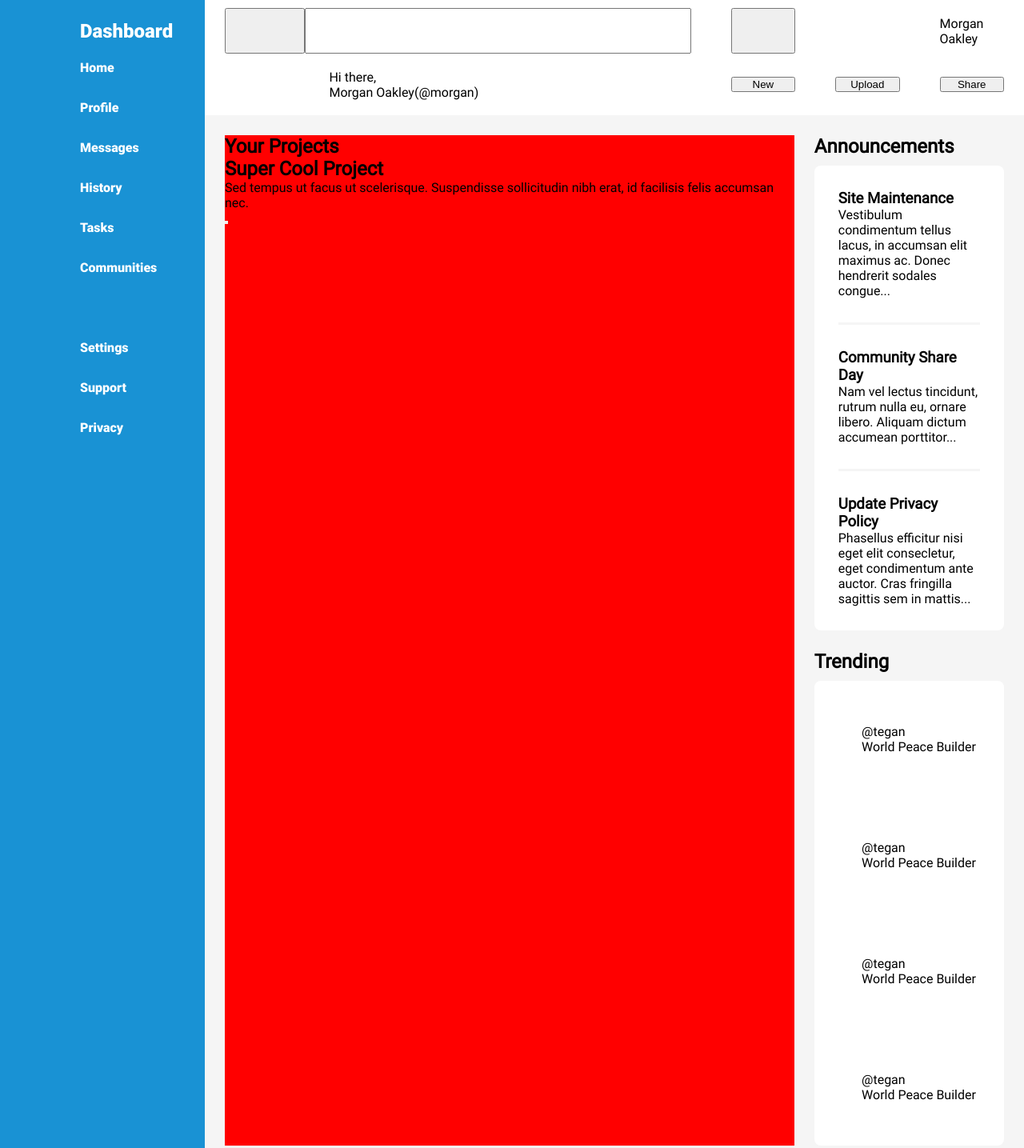
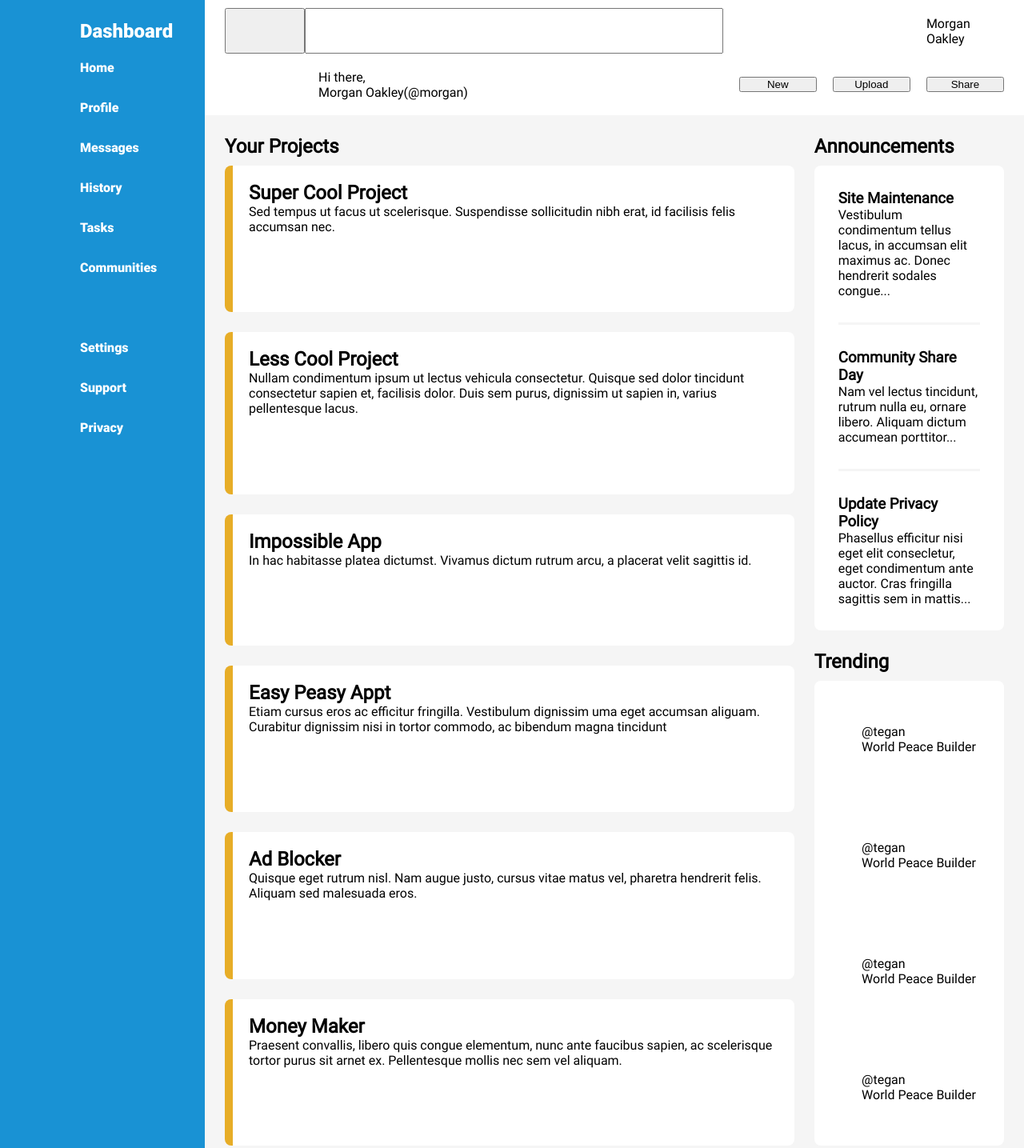
Before and after one commit to Hyacinthum-Polypus/odin-admin-dashboard, a plain HTML site: page index.html in a window 1280 px wide. Shown: the top 1435 px of the page at 80% size. Drawn offline with Linux system fonts and the light colour scheme.

Commit message:
Add main projects html content to index.html. Add projects grid and flex styling to style.css.

```diff
--- a/index.html
+++ b/index.html
@@ -13,15 +13,15 @@
                     <button type="submit"><svg></svg></button>
                     <input type="text" id="search-bar">
                 </form>
-                <button class="notification-icon"><svg></svg></button>
+                <svg class="notification"></svg>
                 <svg class="user-pfp"></svg>
                 <span class="user-name">Morgan Oakley</span>
                 <svg class="header-bottom user-pfp"></svg>
-                <span class="welcome-message">
-                <span class="message">Hi there,</span>
-                <br>
-                <span class="header-bottom user-name">Morgan Oakley(@morgan)</span>
-                </span>
+                <div class="welcome-message">
+                    <span class="message">Hi there,</span>
+                    <br>
+                    <span class="header-bottom user-name">Morgan Oakley(@morgan)</span>
+                </div>
                 <button class="header-bottom button-new">New</button>
                 <button class="header-bottom button-upload">Upload</button>
                 <button class="header-bottom button-Share">Share</button>
@@ -49,7 +49,54 @@
                             <h2>Super Cool Project</h2>
                             <p>Sed tempus ut facus ut scelerisque. Suspendisse sollicitudin nibh erat, id facilisis felis accumsan nec.</p>
                             <div class="project-buttons">
-                                <button>
+                                <svg class="favorite"></svg>
+                                <svg class="watch"></svg>
+                                <svg class="share"></svg>
+                            </div>
+                        </div>
+                        <div class="project-container">
+                            <h2>Less Cool Project</h2>
+                            <p>Nullam condimentum ipsum ut lectus vehicula consectetur. Quisque sed dolor tincidunt consectetur sapien et, facilisis dolor. Duis sem purus, dignissim ut sapien in, varius pellentesque lacus.</p>
+                            <div class="project-buttons">
+                                <svg class="favorite"></svg>
+                                <svg class="watch"></svg>
+                                <svg class="share"></svg>
+                            </div>
+                        </div>
+                        <div class="project-container">
+                            <h2>Impossible App</h2>
+                            <p>In hac habitasse platea dictumst. Vivamus dictum rutrum arcu, a placerat velit sagittis id.</p>
+                            <div class="project-buttons">
+                                <svg class="favorite"></svg>
+                                <svg class="watch"></svg>
+                                <svg class="share"></svg>
+                            </div>
+                        </div>
+                        <div class="project-container">
+                            <h2>Easy Peasy Appt</h2>
+                            <p>Etiam cursus eros ac efficitur fringilla. Vestibulum dignissim uma eget accumsan aliguam. Curabitur dignissim nisi in tortor commodo, ac bibendum magna tincidunt</p>
+                            <div class="project-buttons">
+                                <svg class="favorite"></svg>
+                                <svg class="watch"></svg>
+                                <svg class="share"></svg>
+                            </div>
+                        </div>
+                        <div class="project-container">
+                            <h2>Ad Blocker</h2>
+                            <p>Quisque eget rutrum nisl. Nam augue justo, cursus vitae matus vel, pharetra hendrerit felis. Aliquam sed malesuada eros.</p>
+                            <div class="project-buttons">
+                                <svg class="favorite"></svg>
+                                <svg class="watch"></svg>
+                                <svg class="share"></svg>
+                            </div>
+                        </div>
+                        <div class="project-container">
+                            <h2>Money Maker</h2>
+                            <p>Praesent convallis, libero quis congue elementum, nunc ante faucibus sapien, ac scelerisque tortor purus sit arnet ex. Pellentesque mollis nec sem vel aliquam.</p>
+                            <div class="project-buttons">
+                                <svg class="favorite"></svg>
+                                <svg class="watch"></svg>
+                                <svg class="share"></svg>
                             </div>
                         </div>
                     </div>
--- a/style.css
+++ b/style.css
@@ -43,8 +43,8 @@ header {
     display: grid;
     grid-template-columns: 1fr 1fr 4fr 1fr 1fr 1fr;
     grid-template-rows: 1fr 1fr;
-    align-items: center;;
-    column-gap: 50px;
+    align-items: center;
+    column-gap: 20px;
     row-gap: 10px;
 }
 
@@ -53,21 +53,16 @@ header form {
     grid-template-columns: 100px 1fr;
 }
 
-.header-bottom {
+header > .notification {
+    justify-self: end;
+}
+
+header > .user-pfp {
+    justify-self: center;
 }
 
 .welcome-message {
     grid-column: 2 / 4;
-}
-
-.header-bottom.welcome-message {
-    grid-row: 2;
-    align-self: flex-end;
-}
-
-.header-bottom.user-name {
-    grid-row: 3;
-    align-self: flex-start;
 }
 
 header form {
@@ -108,7 +103,37 @@ main {
 }
 
 .projects {
-    background-color: red;
+    display: flex;
+    flex-direction: column;
+}
+
+.projects > h2 {
+    margin-bottom: 10px;
+}
+
+.projects-container {
+    flex: 1;
+    display: grid;
+    grid-template-columns: repeat(auto-fit, minmax(400px, 1fr));
+    gap: 25px;
+}
+
+.project-container {
+    background-color: white;
+    padding: 20px;
+    border-radius: 8px;
+    border-left: 10px solid #E7AD27;
+
+    display: flex;
+    flex-direction: column;
+}
+
+.project-buttons {
+    flex: 1;
+    align-self: flex-end;
+    display: flex;
+    justify-content: flex-end;
+    align-items: flex-end;
 }
 
 .news {
```
